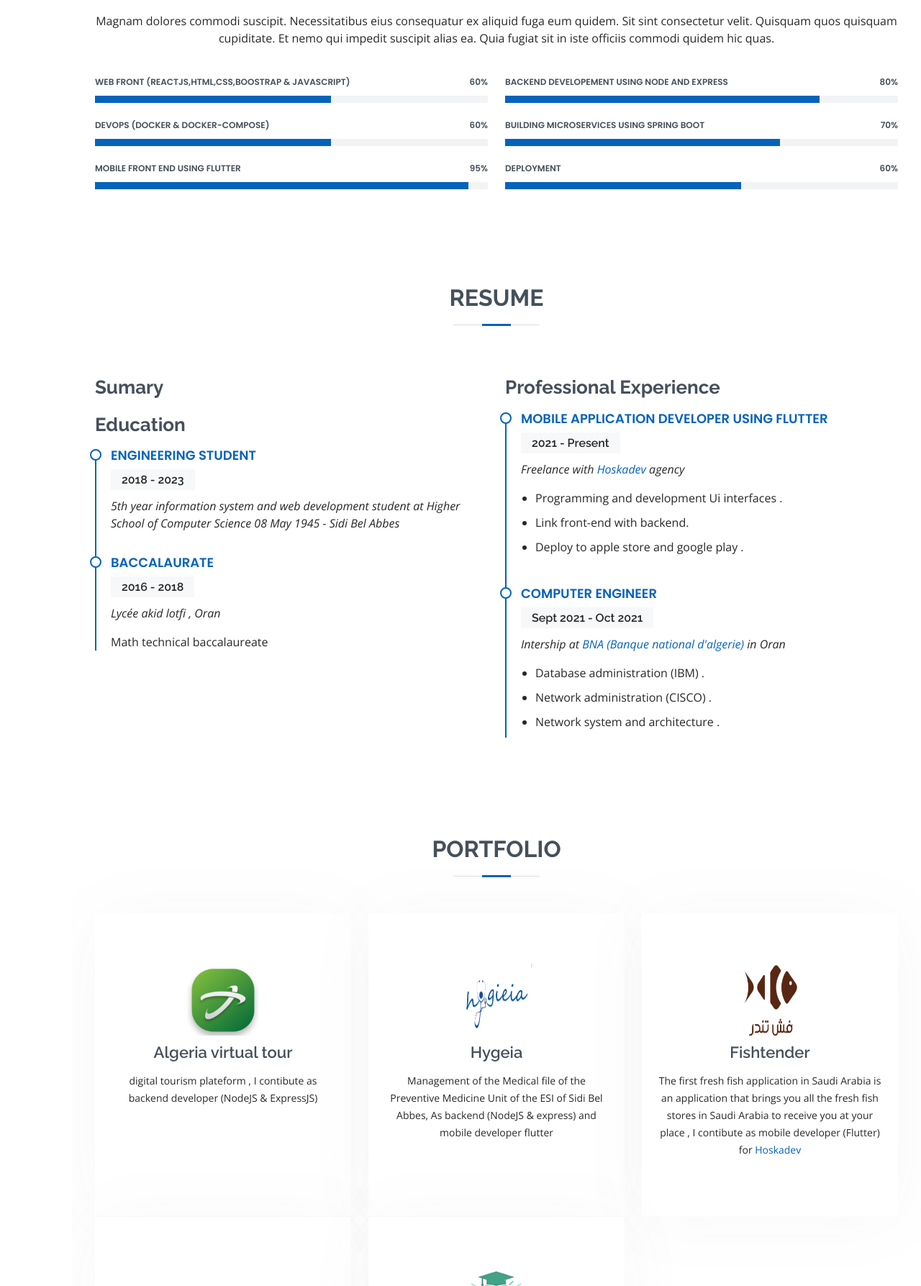
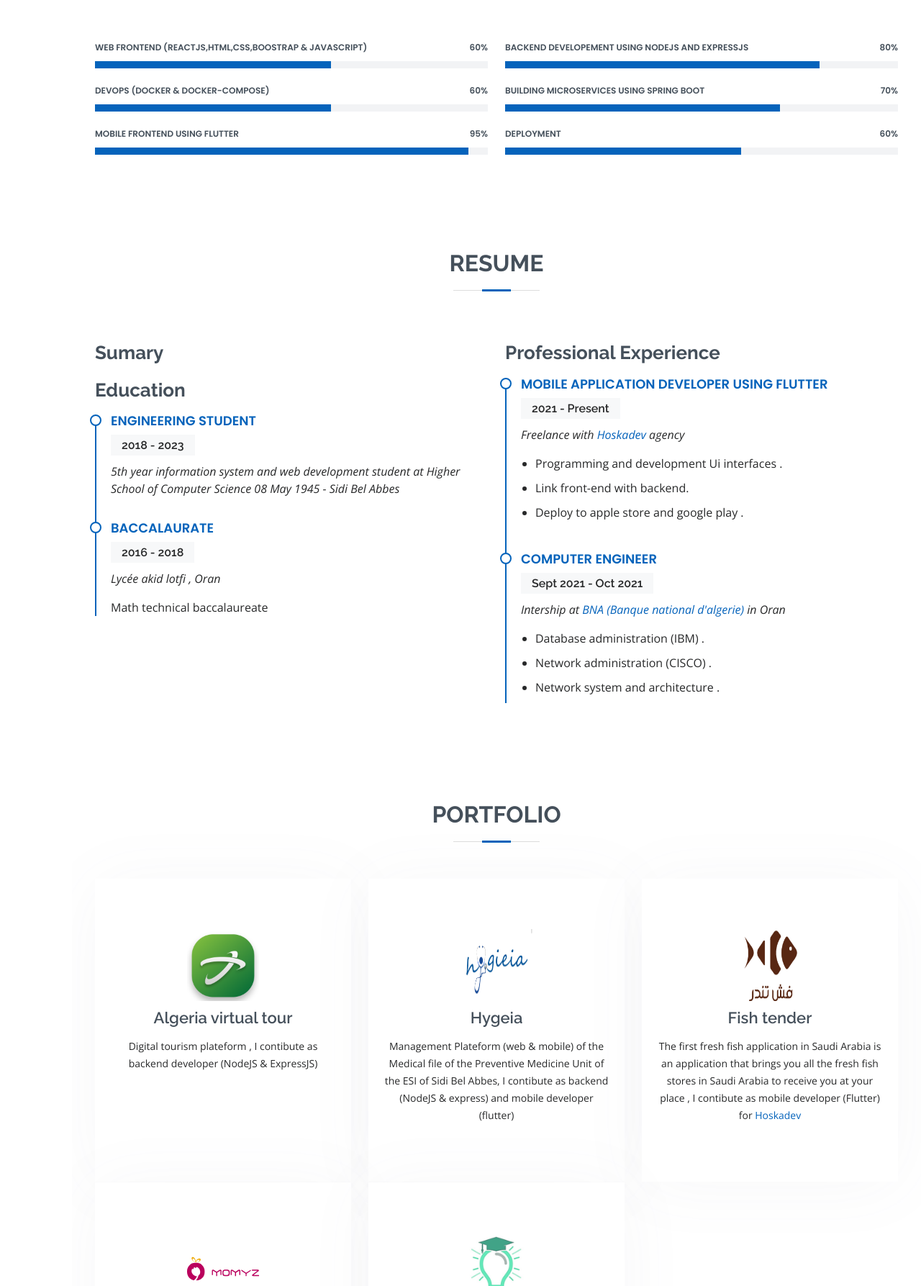
Before and after one commit to djellalifouad/djellalifouad.github.io, a plain HTML site: page index.html in a window 1280 px wide. Shown: the part 1721-3508 px from the top of the page at 72% size. Drawn offline with nearby package versions, Linux system fonts and the light colour scheme.

Commit message:
last touch portfolio

```diff
--- a/index.html
+++ b/index.html
@@ -10,7 +10,7 @@
   <meta content="" name="keywords">
 
   <!-- Favicons -->
-  <link href="assets/img/favicon.png" rel="icon">
+
   <link href="assets/img/apple-touch-icon.png" rel="apple-touch-icon">
 
   <!-- Google Fonts -->
@@ -128,12 +128,13 @@
 
         <div class="section-title">
           <h2>Skills</h2>
-          <p>Magnam dolores commodi suscipit. Necessitatibus eius consequatur ex aliquid fuga eum quidem. Sit sint consectetur velit. Quisquam quos quisquam cupiditate. Et nemo qui impedit suscipit alias ea. Quia fugiat sit in iste officiis commodi quidem hic quas.</p>
+         <!-- <p>Magnam dolores commodi suscipit. Necessitatibus eius consequatur ex aliquid fuga eum quidem. Sit sint consectetur velit. Quisquam quos quisquam cupiditate. Et nemo qui impedit suscipit alias ea. Quia fugiat sit in iste officiis commodi quidem hic quas.</p>
+          -->
         </div>
         <div class="row skills-content">
           <div class="col-lg-6">
             <div class="progress">
-              <span class="skill">Web front (ReactJs,Html,Css,Boostrap & JavaScript) <i class="val">60%</i></span>
+              <span class="skill">Web frontend (ReactJs,Html,Css,Boostrap & JavaScript) <i class="val">60%</i></span>
               <div class="progress-bar-wrap">
                 <div class="progress-bar" role="progressbar" aria-valuenow="60" aria-valuemin="0" aria-valuemax="100"></div>
               </div>
@@ -145,7 +146,7 @@
               </div>
             </div>
             <div class="progress">
-              <span class="skill">Mobile front end using flutter <i class="val">95%</i></span>
+              <span class="skill">Mobile frontend using flutter <i class="val">95%</i></span>
               <div class="progress-bar-wrap">
                 <div class="progress-bar" role="progressbar" aria-valuenow="95" aria-valuemin="0" aria-valuemax="100"></div>
               </div>
@@ -153,7 +154,7 @@
           </div>
           <div class="col-lg-6">
             <div class="progress">
-              <span class="skill">Backend developement using Node and express<i class="val">80%</i></span>
+              <span class="skill">Backend developement using NodeJS and ExpressJS<i class="val">80%</i></span>
               <div class="progress-bar-wrap">
                 <div class="progress-bar" role="progressbar" aria-valuenow="80" aria-valuemin="0" aria-valuemax="100"></div>
               </div>
@@ -256,7 +257,7 @@
                 <img width="100" height="100" viewBox="0 0 600 600" src="assets/img/AlgeriavirtualTour.png" />
               </div>
               <h4><a href="https://algeriavirtualtour.com/">Algeria virtual tour</a></h4>
-              <p>digital tourism plateform , I contibute as backend developer (NodeJS &amp; ExpressJS)</p>
+              <p>Digital tourism plateform , I contibute as backend developer (NodeJS &amp; ExpressJS)</p>
             </div>
           </div>
           <div class="col-lg-4 col-md-6 d-flex align-items-stretch mt-4 mt-lg-0" data-aos="zoom-in" data-aos-delay="300">
@@ -265,8 +266,8 @@
                 <img width="100" height="100" viewBox="0 0 600 600" src="assets/img/hygieia.png" />
               </div>
               <h4><a href="https://github.com/djellalifouad/hygieia-web">Hygeia</a></h4>
-              <p>Management of the Medical file of the Preventive Medicine Unit of the ESI of Sidi Bel
-Abbes, As backend (NodeJS & express) and mobile developer flutter </p>
+              <p>Management Plateform (web & mobile) of the Medical file of the Preventive Medicine Unit of the ESI of Sidi Bel
+Abbes,  I contibute as backend (NodeJS & express) and mobile developer (flutter) </p>
             </div>
           </div>
           <div class="col-lg-4 col-md-6 d-flex align-items-stretch mt-4 mt-md-0" data-aos="zoom-in" data-aos-delay="200">
@@ -274,7 +275,7 @@ Abbes, As backend (NodeJS & express) and mobile developer flutter </p>
           <div class="icon">
                 <img width="100" height="100" viewBox="0 0 600 600" src="assets/img/fish.png" />
               </div>
-              <h4><a href="https://play.google.com/store/apps/details?id=com.hoskadev.fish_tender_client">Fishtender</a></h4>
+              <h4><a href="https://play.google.com/store/apps/details?id=com.hoskadev.fish_tender_client">Fish tender</a></h4>
               <p>The first fresh fish application in Saudi Arabia is an application that brings you all the fresh fish stores in Saudi Arabia to receive you at your place , I contibute as mobile developer (Flutter) for <a href="https://hoskadev.com/">Hoskadev</a>  </p>
             </div>
           </div>
```
